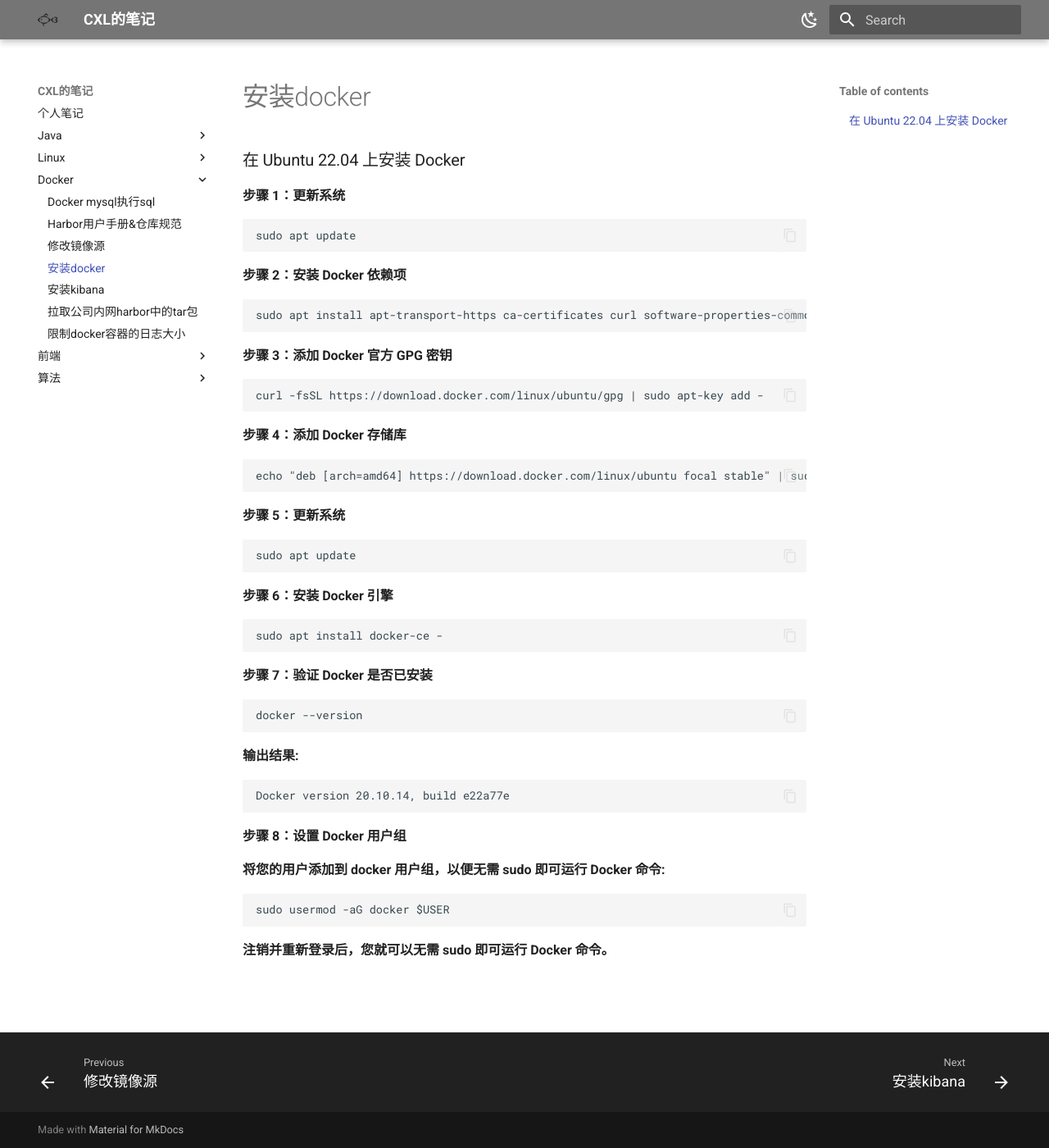
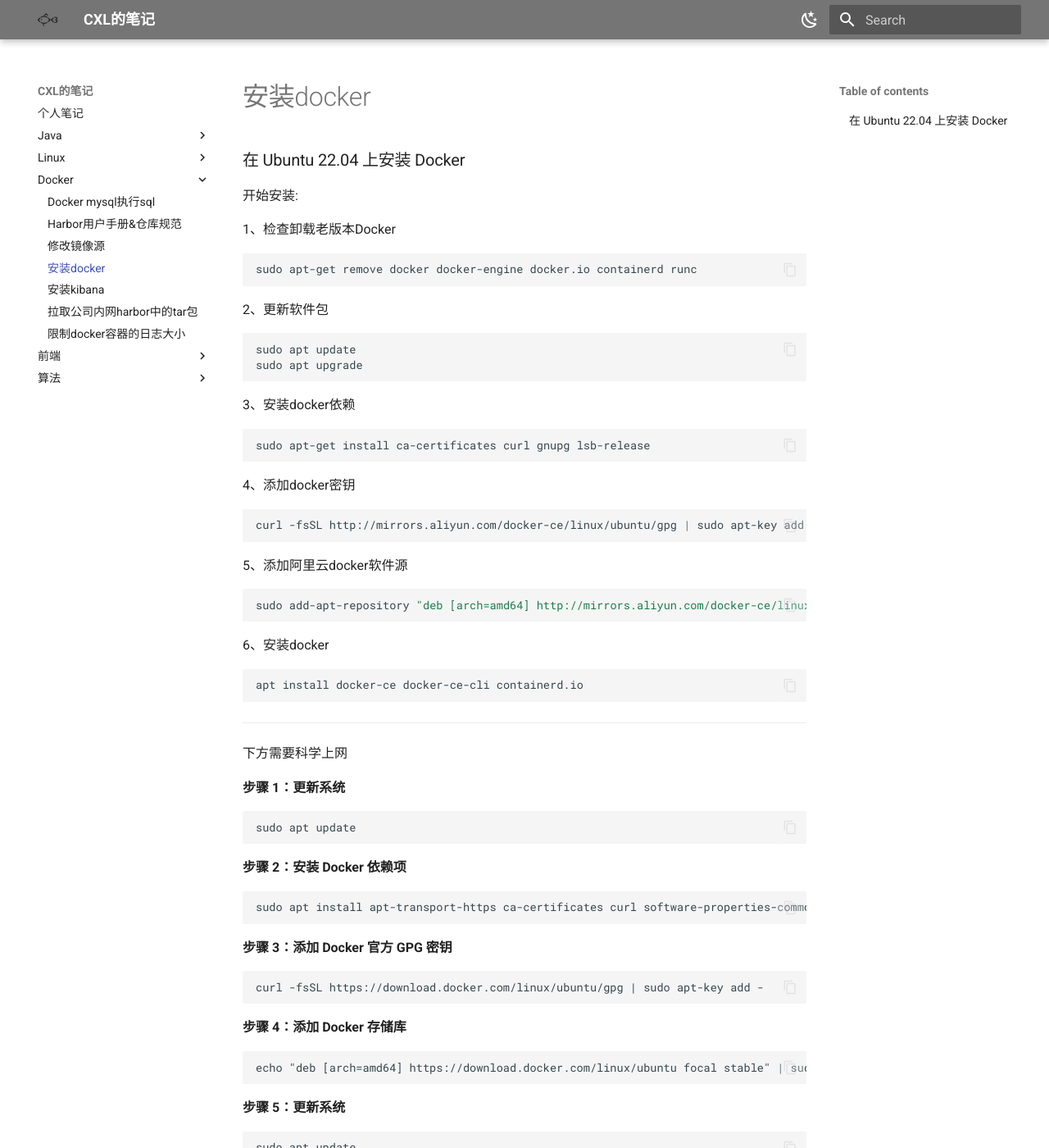
Before and after one commit to Monster295/notes, an MkDocs documentation site: the page built from docs/docker/安装docker.md, in a window 1280 px wide and 1400 px high. Shown: the whole window at 82% size. Built offline with MkDocs 1.6.1 and Material for MkDocs 9.7.7, drawn with Linux system fonts in a browser that asks for light colours.

Commit message:
feat：安装docker

````diff
--- a/docs/docker/安装docker.md
+++ b/docs/docker/安装docker.md
@@ -1,6 +1,40 @@
 ##
 
 ### 在 Ubuntu 22.04 上安装 Docker
+
+开始安装:
+
+1、检查卸载老版本Docker
+
+```bash
+sudo apt-get remove docker docker-engine docker.io containerd runc
+```
+
+2、更新软件包
+```bash
+sudo apt update
+sudo apt upgrade
+```
+
+3、安装docker依赖
+```bash
+sudo apt-get install ca-certificates curl gnupg lsb-release
+```
+
+4、添加docker密钥
+```bash
+curl -fsSL http://mirrors.aliyun.com/docker-ce/linux/ubuntu/gpg | sudo apt-key add -
+```
+5、添加阿里云docker软件源
+```bash
+sudo add-apt-repository "deb [arch=amd64] http://mirrors.aliyun.com/docker-ce/linux/ubuntu $(lsb_release -cs) stable"
+```
+6、安装docker
+```bash
+apt install docker-ce docker-ce-cli containerd.io
+```
+---
+下方需要科学上网
 
 **步骤 1：更新系统**
 
````
